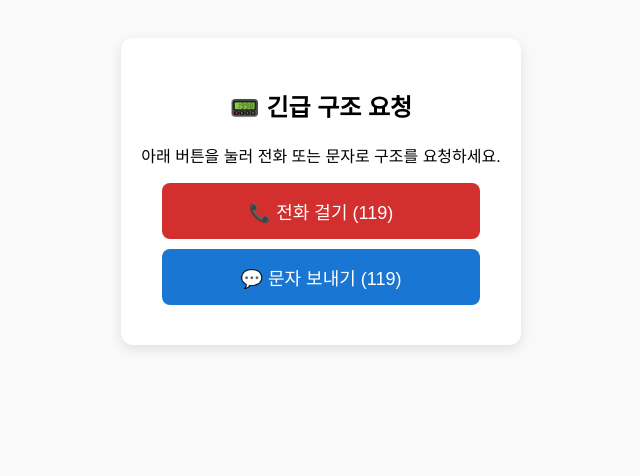
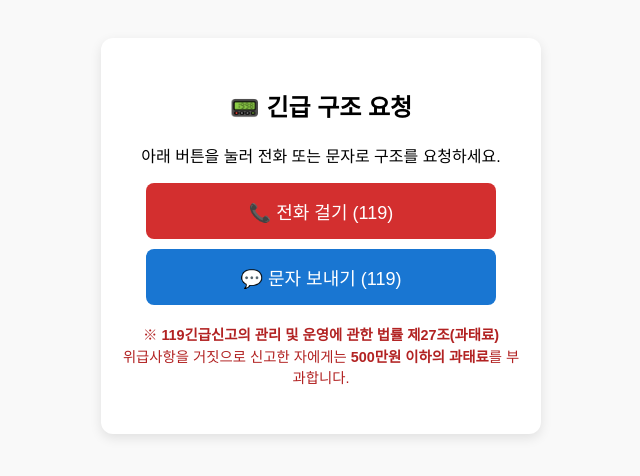
Before and after one commit to secrethana/emergency, a plain HTML site: page index.html in a window 1280 px wide. Shown: the whole page, without its empty margins (319-959 px from the left). Drawn offline with Linux system fonts and the light colour scheme.

Commit message:
Add files via upload

```diff
--- a/index.html
+++ b/index.html
@@ -45,6 +45,12 @@
     .icon {
       margin-right: 10px;
     }
+    .warning {
+      margin-top: 20px;
+      font-size: 0.9em;
+      color: #b22222;
+      line-height: 1.5;
+    }
   </style>
 </head>
 <body>
@@ -54,9 +60,13 @@
     <a href="tel:119" class="button call">
       📞 전화 걸기 (119)
     </a>
-    <a href="sms:119?body=순창군 순창읍 경천로 33입니다. 구조요청합니다." class="button sms">
+    <a href="sms:119?body=[순창군 순창읍 경천로 33]입니다. 구조를 요청합니다." class="button sms">
       💬 문자 보내기 (119)
     </a>
+    <p class="warning">
+      ※ <strong>119긴급신고의 관리 및 운영에 관한 법률 제27조(과태료)</strong><br>
+      위급사항을 거짓으로 신고한 자에게는 <strong>500만원 이하의 과태료</strong>를 부과합니다.
+    </p>
   </div>
 </body>
 </html>
```
